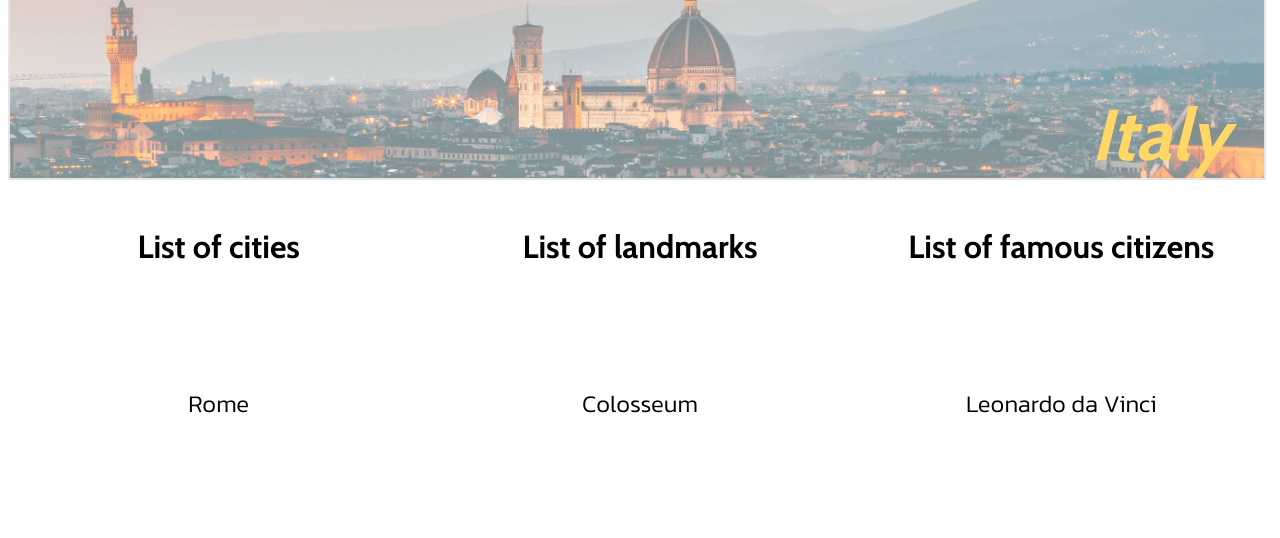
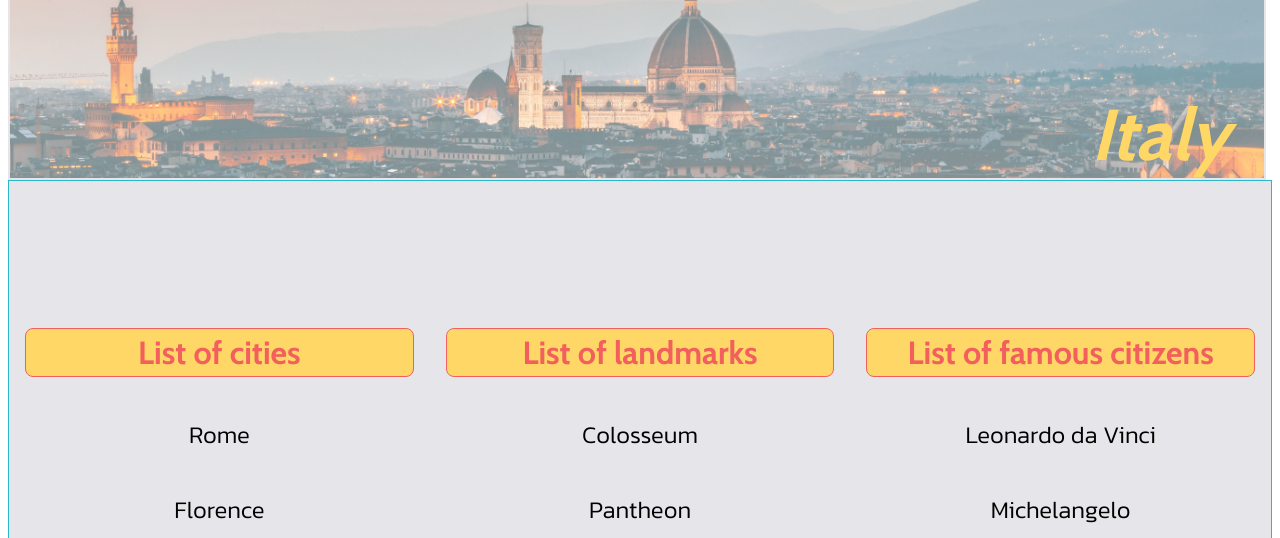
Before and after one commit to NewForce-Cohort-4/hello-world-team-10, a plain HTML site: page index.html in a window 1280 px wide. Shown: the part 224-762 px from the top of the page. Drawn offline with nearby package versions, Linux system fonts and the light colour scheme.

Commit message:
Updated css for children of the 'list-container' class. Added css import across site.

```diff
--- a/index.html
+++ b/index.html
@@ -11,7 +11,7 @@
 <body>
     <header>
 
-        <section class = 'head-container'>
+        <div class = 'head-container'>
             <img class = 'logo' src="images/Team10-logo-gray.png" alt="logo">
 
             <nav class = 'nav-list'>
@@ -23,7 +23,7 @@
                 </ul>
             </nav>
 
-        </section>
+        </div>
 
 
             <div class = 'name-head'><h1>Italy</h1></div>
--- a/styles/brazil.css
+++ b/styles/brazil.css
@@ -1,3 +1,5 @@
+@import url("container.css");
+
 :root {
     /* CSS HEX */
    --pacific-blue: #2ab7caff;
@@ -113,8 +115,7 @@ h1 {
 main {
     display: flex;
     align-items: center;
-    justify-content: space-evenly;
-    height: 50vh;
+    justify-content: space-evenly; /* Removed view height. */
 }
 
 .list-container {
@@ -132,7 +133,7 @@ main {
 }
 
 .list-item {
-    margin: 5em 0;
+    margin: 5vh 0; /* Updated with container.css import. */
 }
 
 .country-link {
--- /dev/null
+++ b/styles/container.css
@@ -0,0 +1,18 @@
+main {
+    border: 1px solid var(--pacific-blue);
+    height: 75vh;
+    padding-bottom: 5vh;
+    background-color: var(--gainsboro);
+}
+
+.list-container h2 {
+    color: var(--fire-opal);
+    background-color: var(--orange-yellow-crayola);
+    padding: .5vh 0;
+    border: .5px solid var(--fire-opal);
+    border-radius: .25em;
+}
+
+.list-child {
+    background-color: var(--gainsboro);
+}
--- a/styles/germany.css
+++ b/styles/germany.css
@@ -1,3 +1,5 @@
+@import url("container.css");
+
 :root {
     /* CSS HEX */
    --pacific-blue: #2ab7caff;
@@ -113,8 +115,7 @@ h1 {
 main {
     display: flex;
     align-items: center;
-    justify-content: space-evenly;
-    height: 50vh;
+    justify-content: space-evenly; /* Removed view height. */
 }
 
 .list-container {
@@ -132,7 +133,7 @@ main {
 }
 
 .list-item {
-    margin: 5em 0;
+    margin: 5vh 0; /* Updated with container.css import. */
 }
 
 .country-link {
--- a/styles/main.css
+++ b/styles/main.css
@@ -1,3 +1,5 @@
+@import url("container.css");
+
 :root {
     /* CSS HEX */
    --pacific-blue: #2ab7caff;
@@ -66,7 +68,6 @@ nav {
 .nav-bar {
     list-style: none;
     display:flex;
-    /* height: 100%; */
     width: 100%;
     margin: 0%;
     align-items: flex-end;
@@ -115,8 +116,7 @@ h1 {
 main {
     display: flex;
     align-items: center;
-    justify-content: space-evenly;
-    height: 50vh;
+    justify-content: space-evenly; /* Removed view height. */
 }
 
 .list-container {
@@ -134,7 +134,7 @@ main {
 }
 
 .list-item {
-    margin: 5em 0;
+    margin: 5vh 0; /* Updated with container.css import. */
 }
 
 .country-link {
--- a/styles/mexico.css
+++ b/styles/mexico.css
@@ -1,3 +1,5 @@
+@import url("container.css");
+
 :root {
     /* CSS HEX */
    --pacific-blue: #2ab7caff;
@@ -66,7 +68,6 @@ nav {
 .nav-bar {
     list-style: none;
     display:flex;
-    /* height: 100%; */
     width: 100%;
     margin: 0%;
     align-items: flex-end;
@@ -118,8 +119,7 @@ h1 {
 main {
     display: flex;
     align-items: center;
-    justify-content: space-evenly;
-    height: 50vh;
+    justify-content: space-evenly; /* Removed view height. */
 }
 
 .list-container {
@@ -137,7 +137,7 @@ main {
 }
 
 .list-item {
-    margin: 5em 0;
+    margin: 5vh 0; /* Updated with container.css import. */
 }
 
 .country-link {
```
Also changed, not shown: brazil.html (+2 -2 lines), germany.html (+2 -2 lines), mexico.html (+2 -2 lines).
